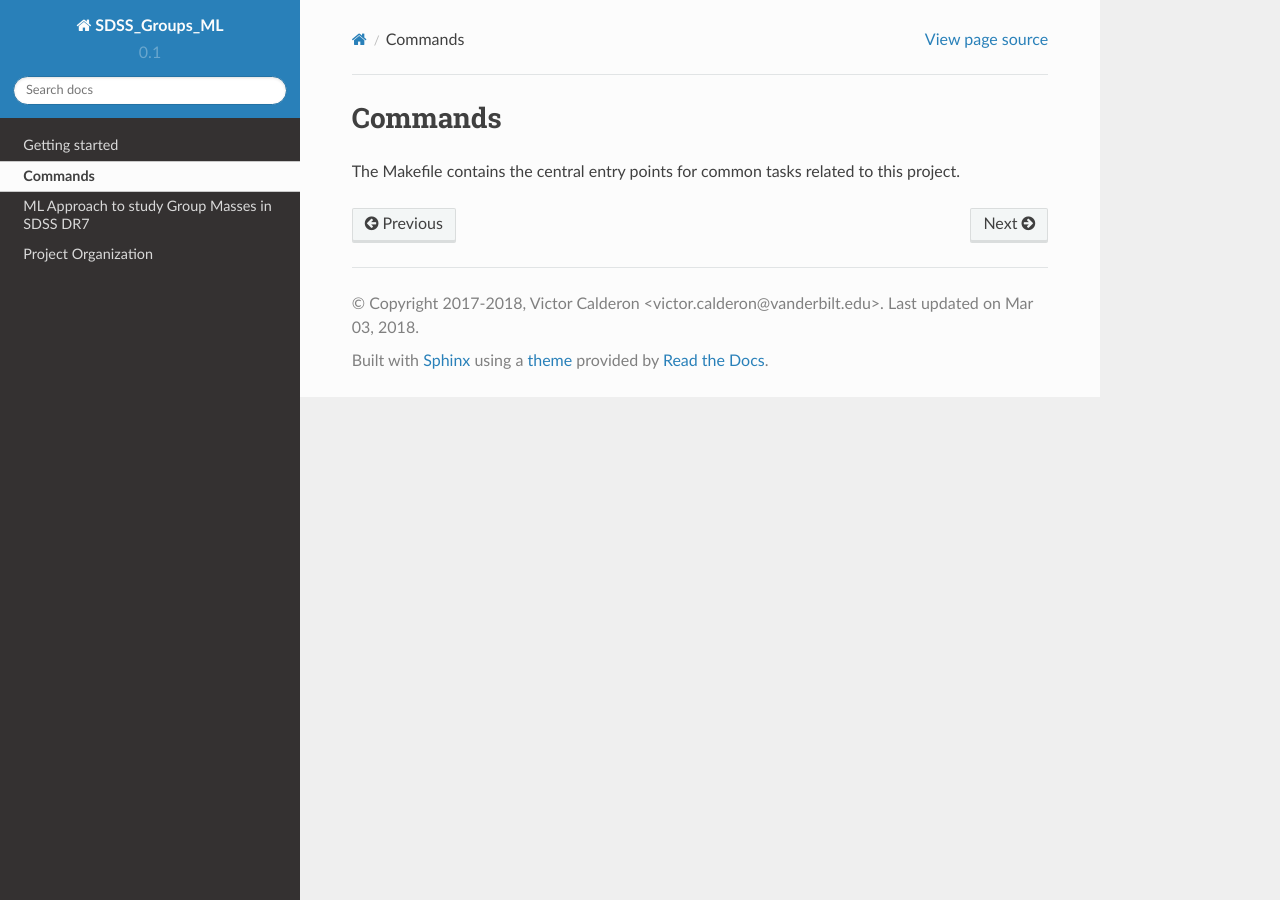
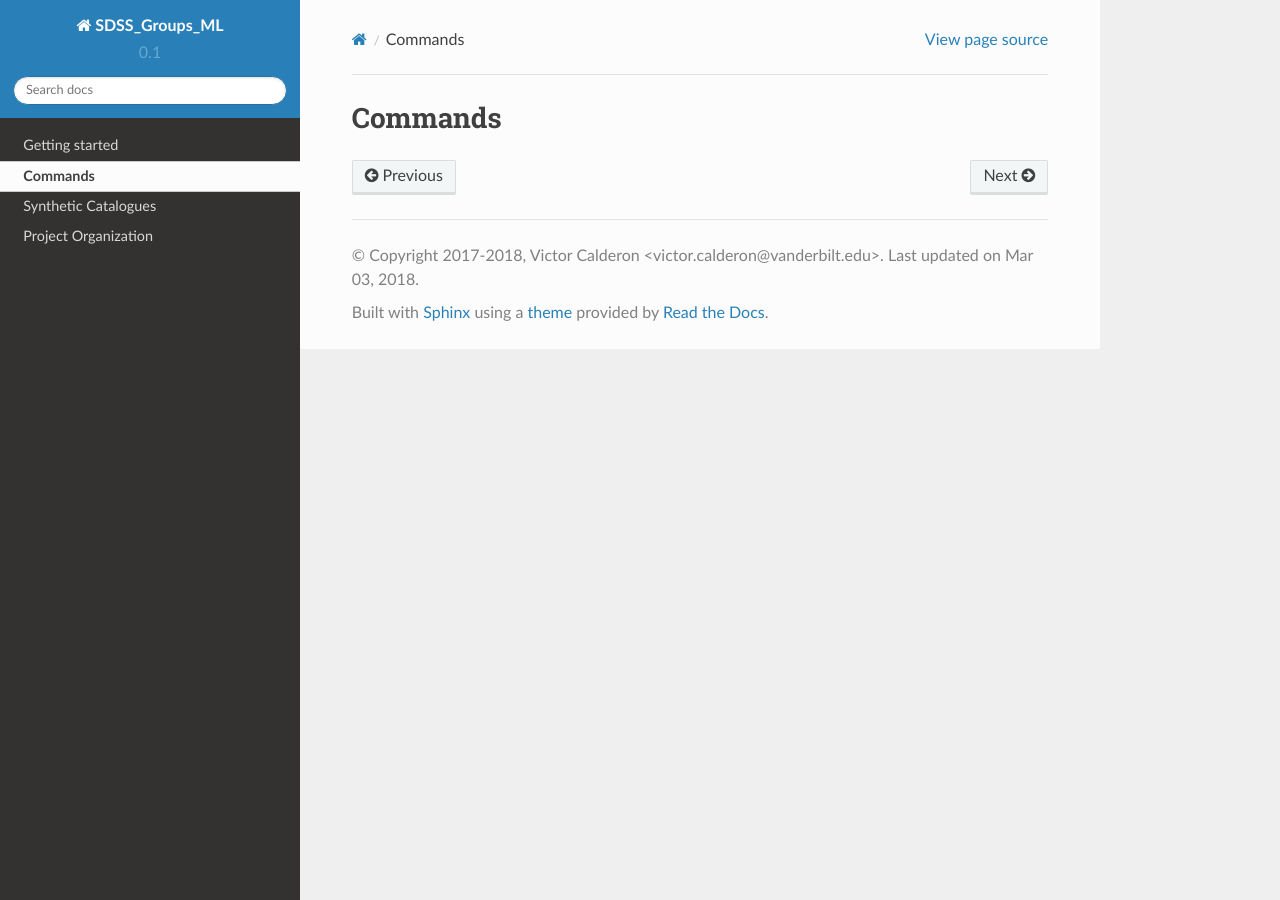
Before and after one commit to vcalderon2009/SDSS_Groups_ML, a Sphinx documentation site: the page built from docs/commands_files/commands.rst, in a window 1280 px wide. Built offline with Sphinx 7.4.7 and the Read the Docs theme 2.0.0, drawn with Linux system fonts in a browser that asks for light colours; formulas are drawn with MathJax 3.

Commit message:
Added section on mock catalogues (template) and modified index

```diff
--- a/docs/commands_files/commands.rst
+++ b/docs/commands_files/commands.rst
@@ -1,4 +1,3 @@
+==============
 Commands
-========
-
-The Makefile contains the central entry points for common tasks related to this project.
+==============
--- a/docs/index.rst
+++ b/docs/index.rst
@@ -26,9 +26,9 @@
 Contents:
 
 .. toctree::
-   :maxdepth: 2
+   :maxdepth: 1
 
-   getting-started
+   getting_started_files/getting-started
    commands_files/commands
-   project_description/SDSS_ML_project_description
+   methods_files/mock_catalogues
    project_organization
--- a/docs/project_description/SDSS_ML_project_description.rst
+++ /dev/null
@@ -1,6 +0,0 @@
-.. _project-description:
-
-
-------------------------------------------------------
-ML Approach to study Group Masses in SDSS DR7
-------------------------------------------------------
```
Also changed, not shown: docs/methods_files/mock_catalogues.rst (added, +48 -0 lines), docs/getting_started_files/getting-started.rst (renamed from docs/getting-started.rst).
